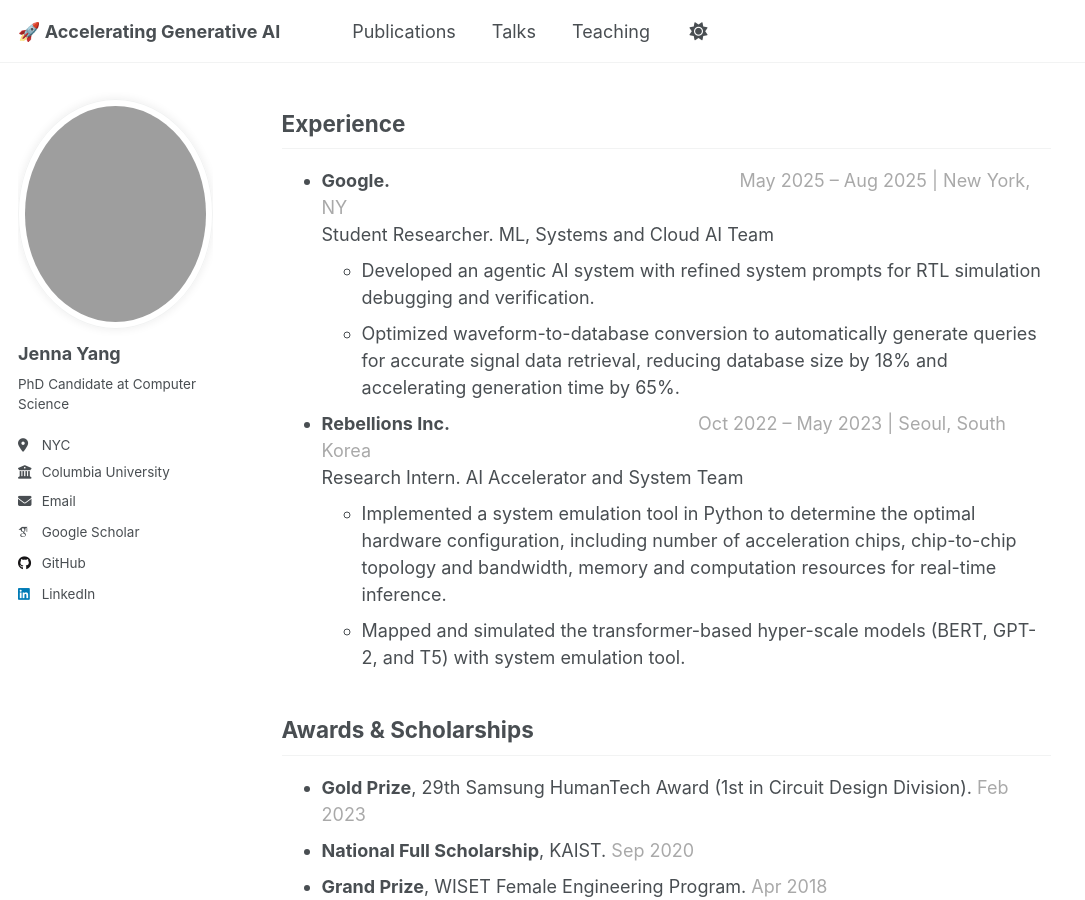
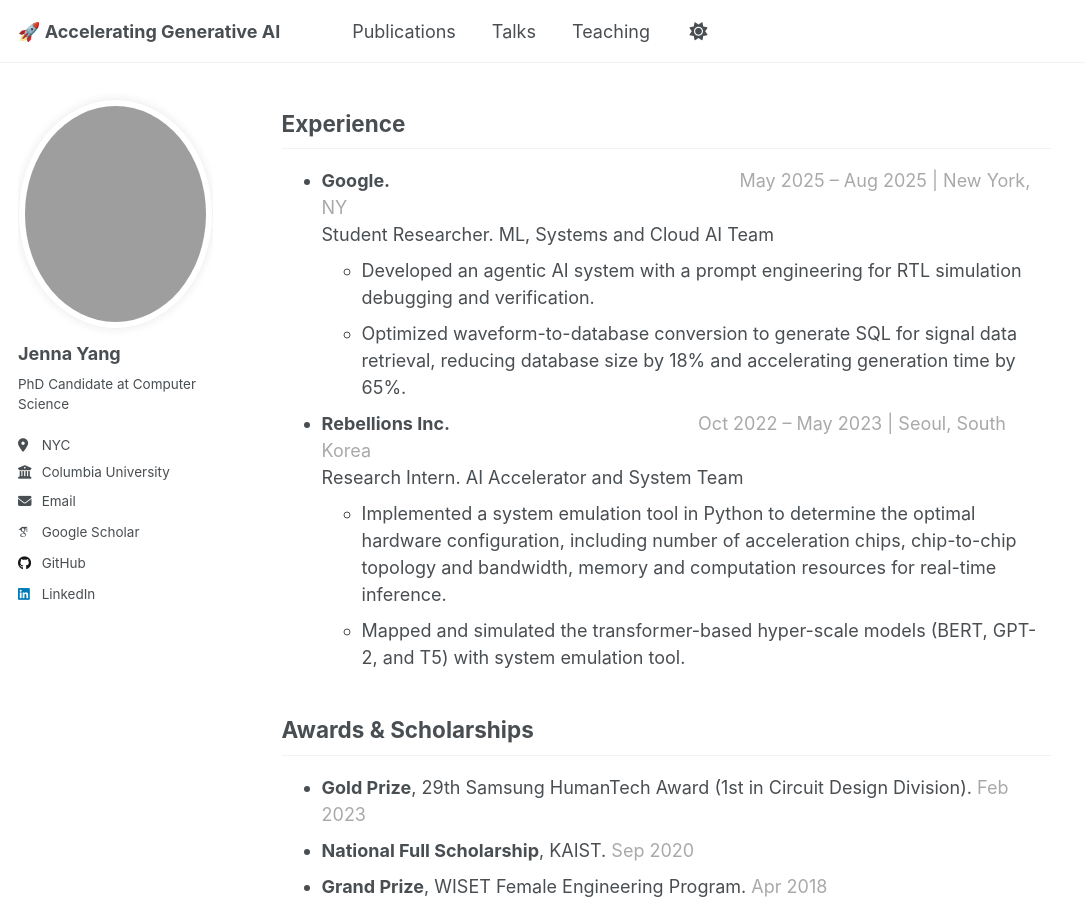
Before and after one commit to jenna-yang/jenna-yang.github.io, a Jekyll site: the page built from _pages/about.md, in a window 1280 px wide and 900 px high, scrolled down 765 px. Shown: the whole window, without its empty margins (0-1085 px from the left). Built offline with Jekyll 4.4.1, drawn with Linux system fonts in a browser that asks for light colours; some web fonts are replaced.

Commit message:
minor update

```diff
--- a/_pages/about.md
+++ b/_pages/about.md
@@ -33,8 +33,8 @@ System-on-chip Platforms | Embedded Scalable Platforms | System Optimization wit
 ## Experience
 - **Google.**&nbsp;&nbsp;&nbsp;&nbsp;&nbsp;&nbsp;&nbsp;&nbsp;&nbsp;&nbsp;&nbsp;&nbsp;&nbsp;&nbsp;&nbsp;&nbsp;&nbsp;&nbsp;&nbsp;&nbsp;&nbsp;&nbsp;&nbsp;&nbsp;&nbsp;&nbsp;&nbsp;&nbsp;&nbsp;&nbsp;&nbsp;&nbsp;&nbsp;&nbsp;&nbsp;&nbsp;&nbsp;&nbsp;&nbsp;&nbsp;&nbsp;&nbsp;&nbsp;&nbsp;&nbsp;&nbsp;&nbsp;&nbsp;&nbsp;&nbsp;&nbsp;&nbsp;&nbsp;&nbsp;&nbsp;&nbsp;&nbsp;&nbsp;&nbsp;&nbsp;&nbsp;&nbsp;&nbsp;&nbsp;&nbsp;&nbsp;&nbsp;&nbsp;   <span style="color:darkgray">May 2025 – Aug 2025 | New York, NY</span>
 Student Researcher. ML, Systems and Cloud AI Team<br>
-  - Developed an agentic AI system with refined system prompts for RTL simulation debugging and verification.<br>
-  - Optimized waveform-to-database conversion to automatically generate queries for accurate signal data retrieval, reducing database size by 18% and accelerating generation time by 65%.<br>
+  - Developed an agentic AI system with a prompt engineering for RTL simulation debugging and verification.<br>
+  - Optimized waveform-to-database conversion to generate SQL for signal data retrieval, reducing database size by 18% and accelerating generation time by 65%.<br>
 - **Rebellions Inc.**&nbsp;&nbsp;&nbsp;&nbsp;&nbsp;&nbsp;&nbsp;&nbsp;&nbsp;&nbsp;&nbsp;&nbsp;&nbsp;&nbsp;&nbsp;&nbsp;&nbsp;&nbsp;&nbsp;&nbsp;&nbsp;&nbsp;&nbsp;&nbsp;&nbsp;&nbsp;&nbsp;&nbsp;&nbsp;&nbsp;&nbsp;&nbsp;&nbsp;&nbsp;&nbsp;&nbsp;&nbsp;&nbsp;&nbsp;&nbsp;&nbsp;&nbsp;&nbsp;&nbsp;&nbsp;&nbsp;&nbsp;&nbsp;   <span style="color:darkgray">Oct 2022 – May 2023 | Seoul, South Korea</span>
 Research Intern. AI Accelerator and System Team<br>
   - Implemented a system emulation tool in Python to determine the optimal hardware configuration, including number of acceleration chips, chip-to-chip topology and bandwidth, memory and computation resources for real-time inference. <br>
```
Also changed, not shown: _teaching/CSEE4868-SoC.md (+1 -1 lines).
